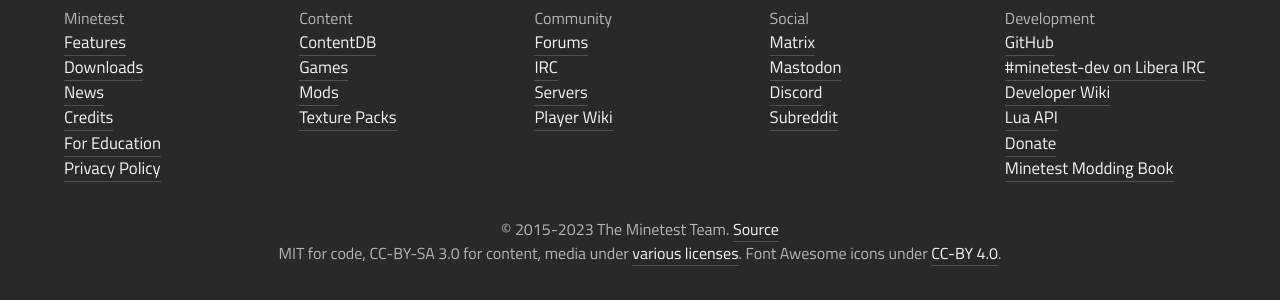
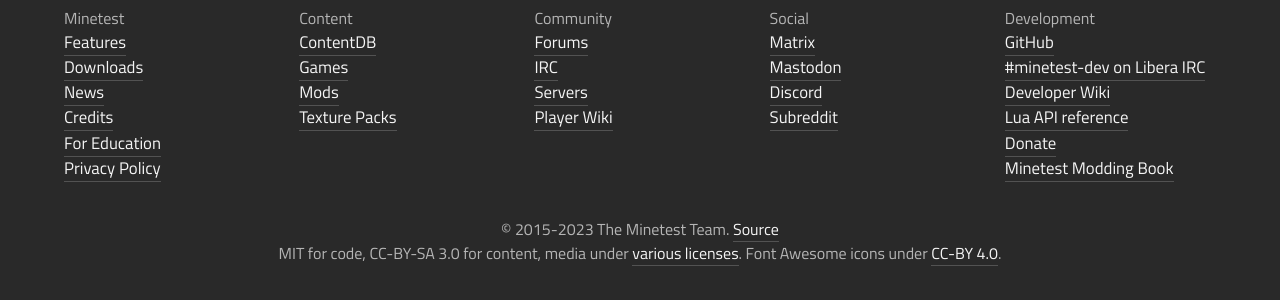
Before and after one commit to minetest/minetest.github.io, a Jekyll site: the page built from index.html, in a window 1280 px wide and 900 px high, scrolled down 3084 px. Shown: the part 539-839 px from the top of the window. Built offline with Jekyll 4.4.1, drawn with Linux system fonts in a browser that asks for light colours; comment, search, counter and statistics services are not loaded.

Commit message:
Update Lua API reference link

```diff
--- a/_includes/footer.html
+++ b/_includes/footer.html
@@ -50,7 +50,7 @@
           <li><a href="https://github.com/minetest/minetest">GitHub</a></li>
           <li><a href="https://wiki.minetest.net/IRC">#minetest-dev on Libera IRC</a></li>
           <li><a href="https://dev.minetest.net/Main_Page">Developer Wiki</a></li>
-          <li><a href="https://minetest.gitlab.io/minetest/">Lua API</a></li>
+          <li><a href="https://api.minetest.net">Lua API reference</a></li>
           <li><a href="{{ '/get-involved/#donate' | relative_url }}">Donate</a></li>
           <li><a href="https://rubenwardy.com/minetest_modding_book/">Minetest Modding Book</a></li>
         </ul>
```
